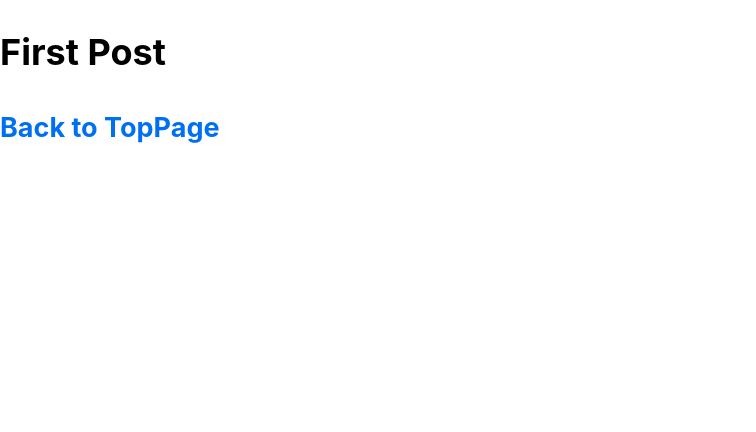
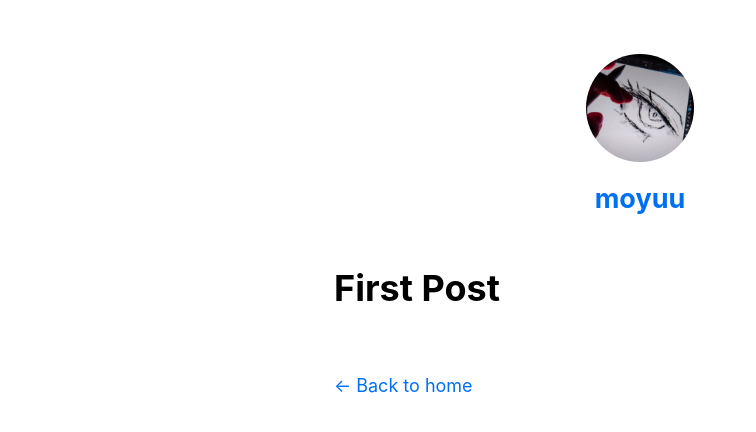
Before and after one commit to moyuu-az/old_moyuu-az.github.io, a Next.js app: page /posts/first-post in a window 1280 px wide. Shown: the top 432 px of the page, without its empty margins (0-756 px from the left). Built offline with nearby package versions, Linux system fonts and the light colour scheme.

Commit message:
体裁ちょっと整えた

```diff
--- a/components/layout.js
+++ b/components/layout.js
@@ -4,7 +4,7 @@ import styles from './layout.module.css'
 import utilStyles from '../styles/utils.module.css'
 import Link from 'next/link'
 
-const name = 'Moyuu'
+const name = 'moyuu'
 export const siteTitle = 'moyuu Website'
 
 export default function Layout({ children, home }) {
--- a/pages/posts/first-post.js
+++ b/pages/posts/first-post.js
@@ -1,14 +1,10 @@
 import Link from "next/link"
+import Layout from "../../components/layout"
 
 export default function FirstPost() {
     return (
-        <>
+        <Layout firstpost>
             <h1>First Post</h1>
-            <h2>
-                <Link href="/">
-                    Back to TopPage
-                </Link>
-            </h2>
-        </>
+        </Layout>
     )
 }
```
Also changed, not shown: 1 other file (tests, documents, lock files or other folders).
